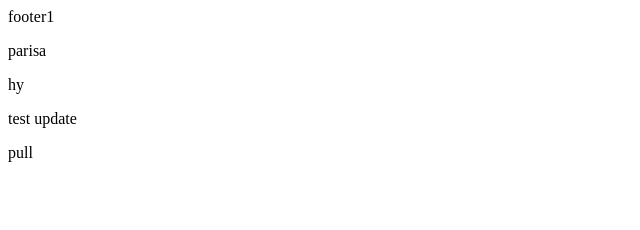
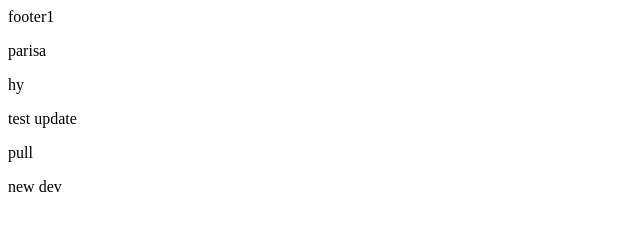
Before and after one commit to parisakashani/projectd, a plain HTML site: page index.html in a window 1280 px wide. Shown: the full height of the page, 0-640 px from the left. Drawn offline with Linux system fonts and the light colour scheme.

Commit message:
new dev branch

```diff
--- a/index.html
+++ b/index.html
@@ -11,5 +11,6 @@
     <p>hy</p>
     <p>test update</p>
     <p>pull</p>
+    <header>new dev</header>
 </body>
 </html>
```
